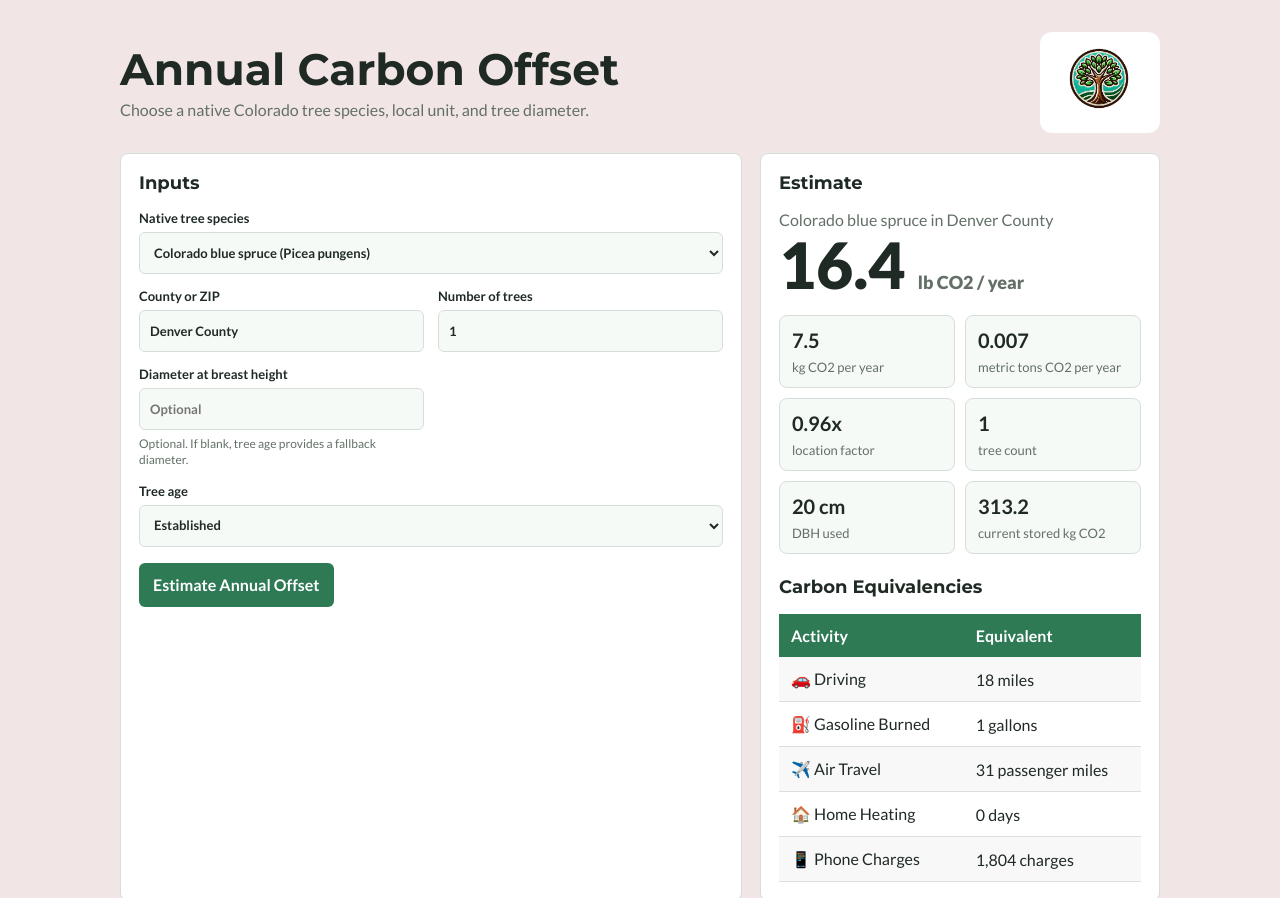
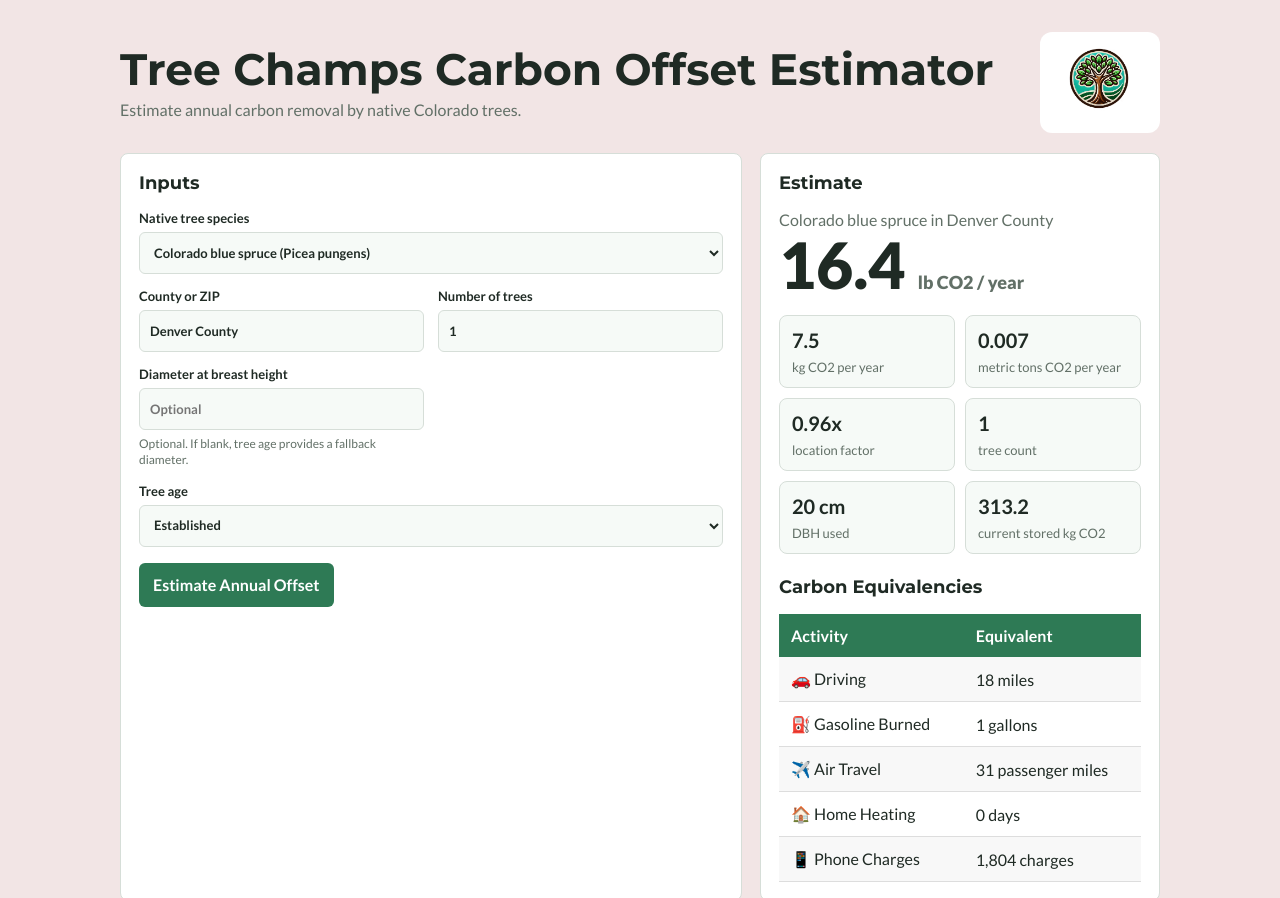
Before and after one commit to pranavc80/treechamps, a website: page index.html in a window 1280 px wide. Shown: the top 898 px of the page. Drawn offline with Linux system fonts and the light colour scheme.

Commit message:
update header and intro wording

```diff
--- a/index.html
+++ b/index.html
@@ -273,8 +273,8 @@
     <main>
       <header class="intro">
         <div class="header-copy">
-          <h1>Annual Carbon Offset</h1>
-          <p>Choose a native Colorado tree species, local unit, and tree diameter.</p>
+          <h1>Tree Champs Carbon Offset Estimator</h1>
+          <p>Estimate annual carbon removal by native Colorado trees.</p>
         </div>
         <img class="header-image" src="data/treechamps.png" alt="Tree illustration">
       </header>
```
